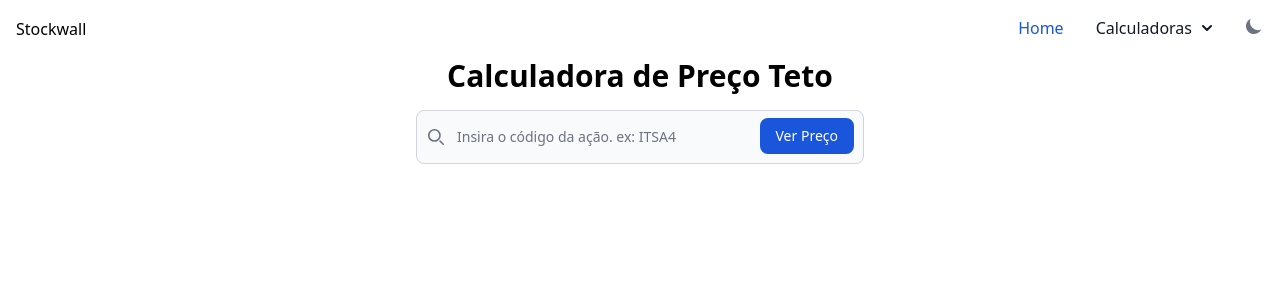
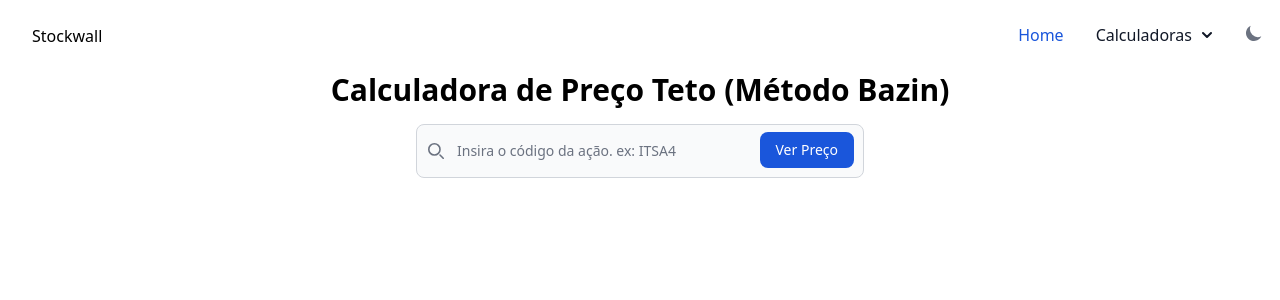
Before and after one commit to AndreMicael/stock-wall, a React (Vite) app: page /calculadora/precoteto in a window 1280 px wide. Shown: the top 300 px of the page. Built offline with nearby package versions, Linux system fonts and the light colour scheme.

Commit message:
Navbar corrigida

```diff
--- a/src/App.jsx
+++ b/src/App.jsx
@@ -11,7 +11,8 @@ function App() {
 
     return (
        <>
-       <h1>Home</h1>
+       <div className="h-screen dark:bg-gray-900 dark:text-white"><h1>Home</h1></div>
+
        </>
     );
 }
--- a/src/components/navbar/Navbar.jsx
+++ b/src/components/navbar/Navbar.jsx
@@ -11,9 +11,16 @@ const Navbar = () => {
 
       <nav className="bg-white border-gray-200 dark:bg-gray-900 dark:border-gray-700">
         <div className="max-w-screen-xl flex flex-wrap items-center justify-between mx-auto p-4">
-          <a href="/" className="flex items-center space-x-3 rtl:space-x-reverse">
+        <Link
+                        to="/"
+                        className="block px-4 py-2 hover:bg-gray-100 dark:hover:bg-gray-600 dark:hover:text-white"
+                      >
+                         <a className="flex items-center space-x-3 rtl:space-x-reverse">
             <h1 className="dark:text-white">Stockwall</h1>
           </a>
+
+          </Link>
+
           <button
             data-collapse-toggle="navbar-dropdown"
             type="button"
@@ -41,13 +48,14 @@ const Navbar = () => {
           <div className="hidden w-full md:block md:w-auto" id="navbar-dropdown">
             <ul className="flex flex-col font-medium p-4 md:p-0 mt-4 border border-gray-100 rounded-lg bg-gray-50 md:space-x-8 rtl:space-x-reverse md:flex-row md:mt-0 md:border-0 md:bg-white dark:bg-gray-800 md:dark:bg-gray-900 dark:border-gray-700">
               <li>
-                <a
-                  href="#"
+                <Link to="/"> <a
+                  href="/"
                   className="block py-2 px-3 text-white bg-blue-700 rounded md:bg-transparent md:text-blue-700 md:p-0 md:dark:text-blue-500 dark:bg-blue-600 md:dark:bg-transparent"
                   aria-current="page"
                 >
                   Home
-                </a>
+                </a></Link>
+
               </li>
               <li>
                 <button
@@ -90,30 +98,30 @@ const Navbar = () => {
                       </Link>
                     </li>
                     <li>
-                      <a
-                        href="#"
+                    <Link
+                        to="/calculadora/precoteto"
                         className="block px-4 py-2 hover:bg-gray-100 dark:hover:bg-gray-600 dark:hover:text-white"
                       >
-                        Settings
-                      </a>
+                        Preço Justo
+                      </Link>
                     </li>
-                    <li>
-                      <a
-                        href="#"
+                    {/* <li>
+                    <Link
+                        to="/calculadora/precoteto"
                         className="block px-4 py-2 hover:bg-gray-100 dark:hover:bg-gray-600 dark:hover:text-white"
                       >
-                        Earnings
-                      </a>
-                    </li>
+                        Preço Justo
+                      </Link>
+                    </li> */}
                   </ul>
-                  <div className="py-1">
+                  {/* <div className="py-1">
                     <a
                       href="#"
                       className="block px-4 py-2 text-sm text-gray-700 hover:bg-gray-100 dark:hover:bg-gray-600 dark:text-gray-200 dark:hover:text-white"
                     >
                       Sign out
                     </a>
-                  </div>
+                  </div> */}
                 </div>
               </li>
               {/* <li>
--- a/src/components/pages/PrecoTeto.jsx
+++ b/src/components/pages/PrecoTeto.jsx
@@ -51,7 +51,7 @@ const PrecoTeto = () => {
 
   return (
     <div className="dark:bg-gray-900 dark:text-white h-screen">
-    <h1 className='text-3xl font-bold text-center mb-4 '>Calculadora de Preço Teto</h1>
+    <h1 className='text-3xl font-bold text-center mb-4 '>Calculadora de Preço Teto (Método Bazin)</h1>
 
     <div className="max-w-md mx-auto mb-4">
         <label htmlFor="default-search" className="mb-2 text-sm font-medium text-gray-900 sr-only dark:text-white">Ver Preço Teto</label>
@@ -75,13 +75,13 @@ const PrecoTeto = () => {
                <p> Preço Teto: R$ {precoTeto.toFixed(2)}</p>
             </div>
             {proventos && (
+                <div>
+                <div className=' text-sm mb-2 w-[20vw] text-center'>Proventos dos últimos 6 anos.</div>
                 <div className='container w-[40vw] flex justify-center '>
-
                     <div className="relative overflow-x-auto sm:rounded-lg ">
                         <table className="text-sm text-left rtl:text-right text-gray-500 dark:text-gray-400">
                             <thead className="text-xs text-gray-700 uppercase bg-gray-50 dark:bg-gray-700 dark:text-gray-400">
                                 <tr className='align-center justify-center'>
-                                    <td className=' '>Proventos dos últimos 6 anos.</td>
                                 </tr>
                                 <tr>
                                     <th scope="col" className="px-6 py-3">Ano</th>
@@ -99,6 +99,7 @@ const PrecoTeto = () => {
                         </table>
                     </div>
                 </div>
+            </div>
             )}
         </div>
     )}
```
